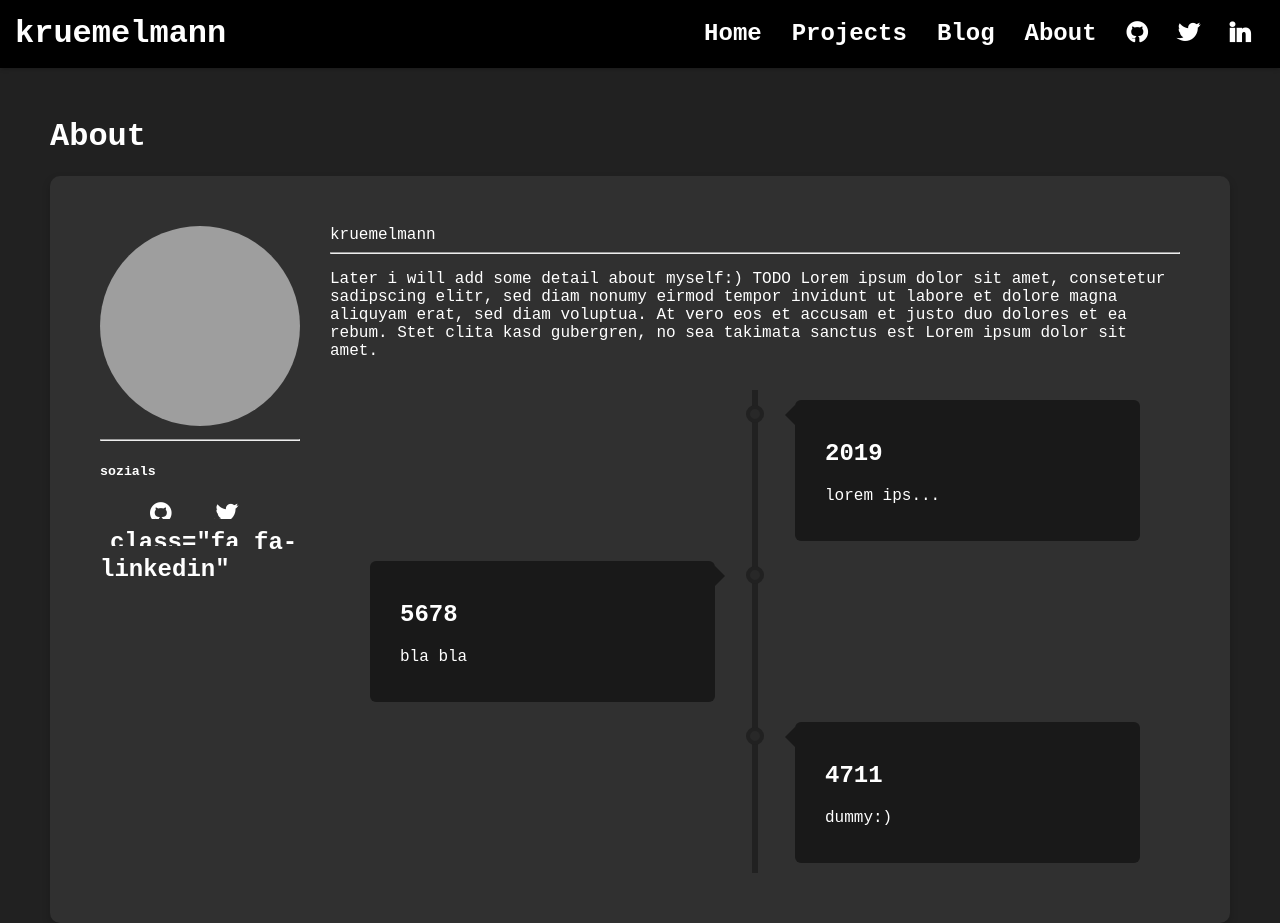
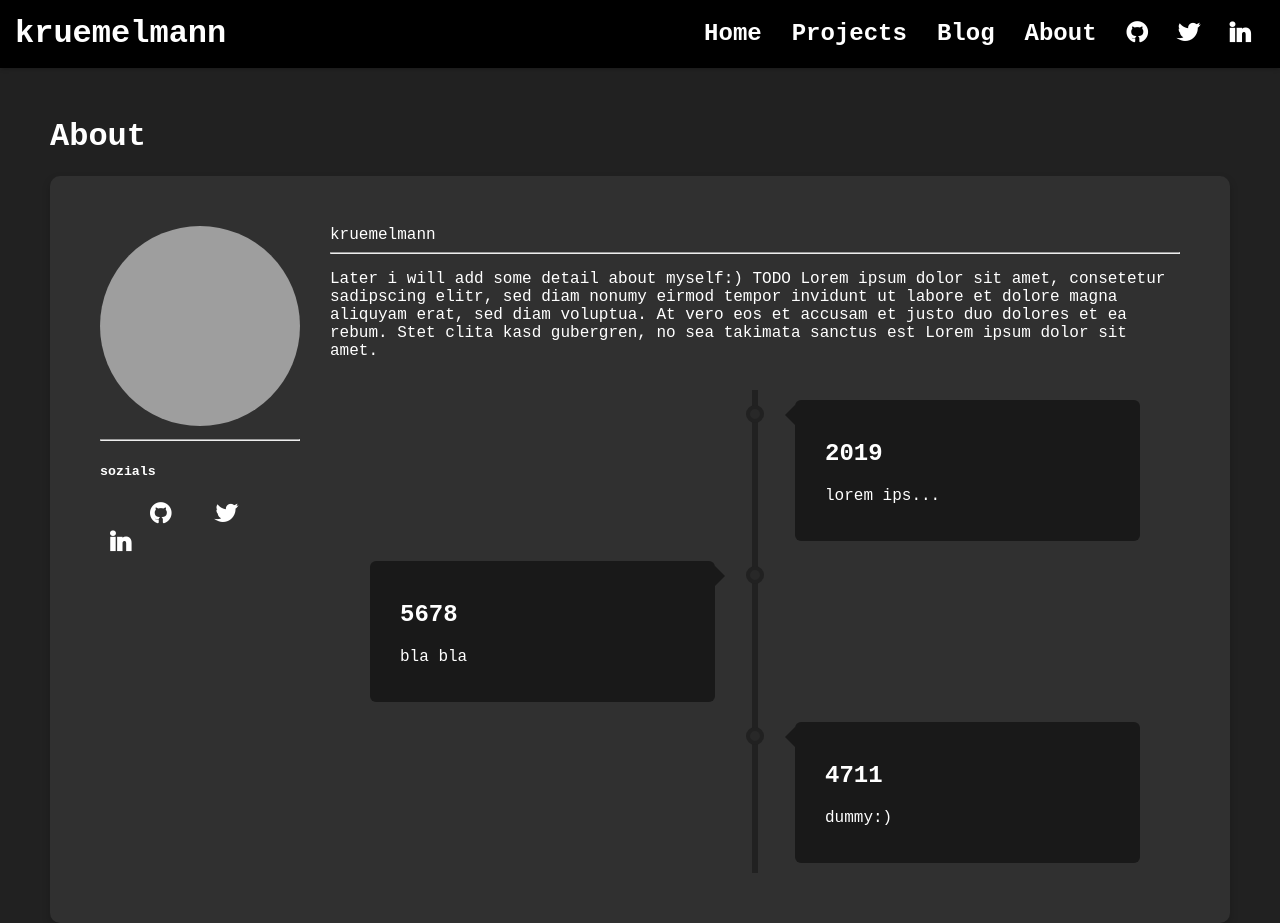
Before and after one commit to Kruemelmann/kruemelmann.github.io, a Jekyll site: the page built from about.html, in a window 1280 px wide. Built offline with Jekyll 4.4.1, drawn with Linux system fonts in a browser that asks for light colours; grey boxes are pictures that could not be loaded.

Commit message:
Update about.html

```diff
--- a/about.html
+++ b/about.html
@@ -25,10 +25,10 @@ title: About
                            {% endif %}
                            {% if item.name == "Twitter" %}
                            class="fa fa-twitter"
-                           {% endif %}>
+                           {% endif %}
                            {% if item.name == "LinkedIn" %}
                            class="fa fa-linkedin"
-                           {% endif %}
+                           {% endif %}>
                         </a>
                     </li>
                     {% endfor %}
```
